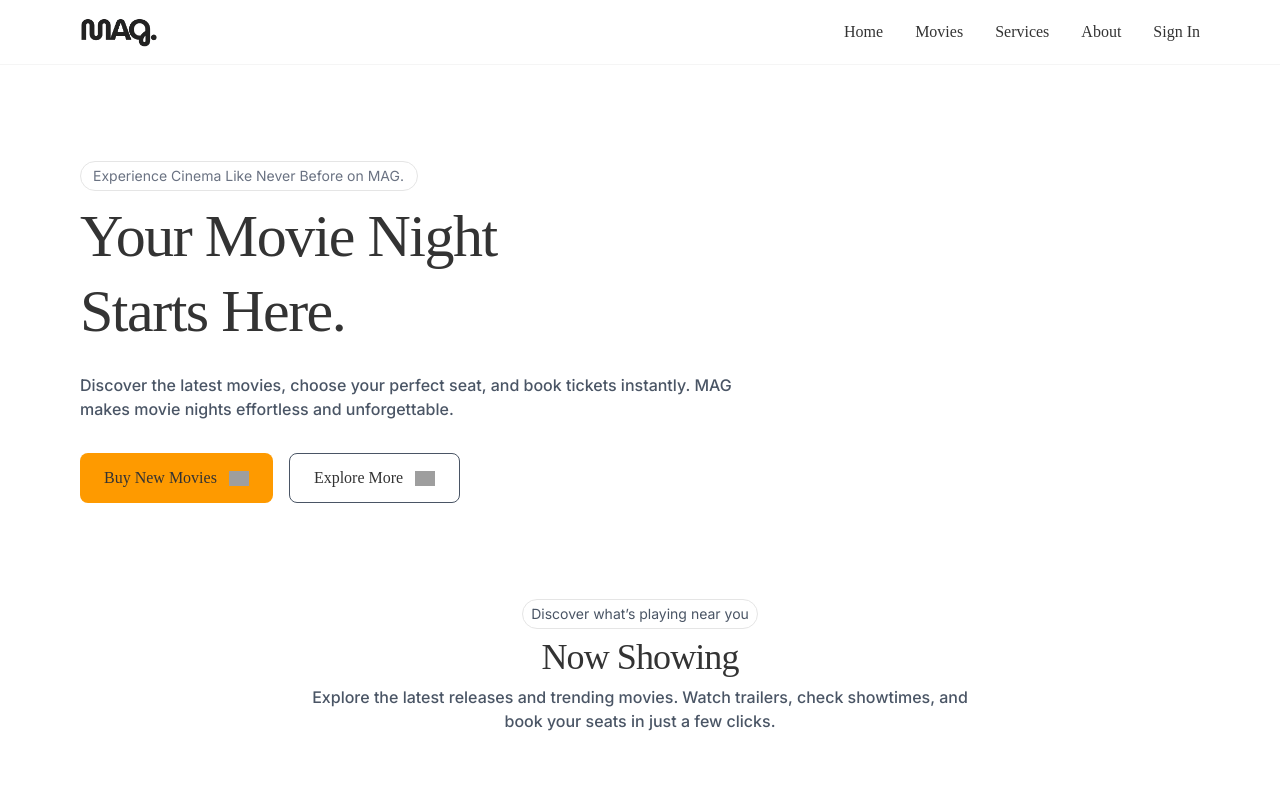
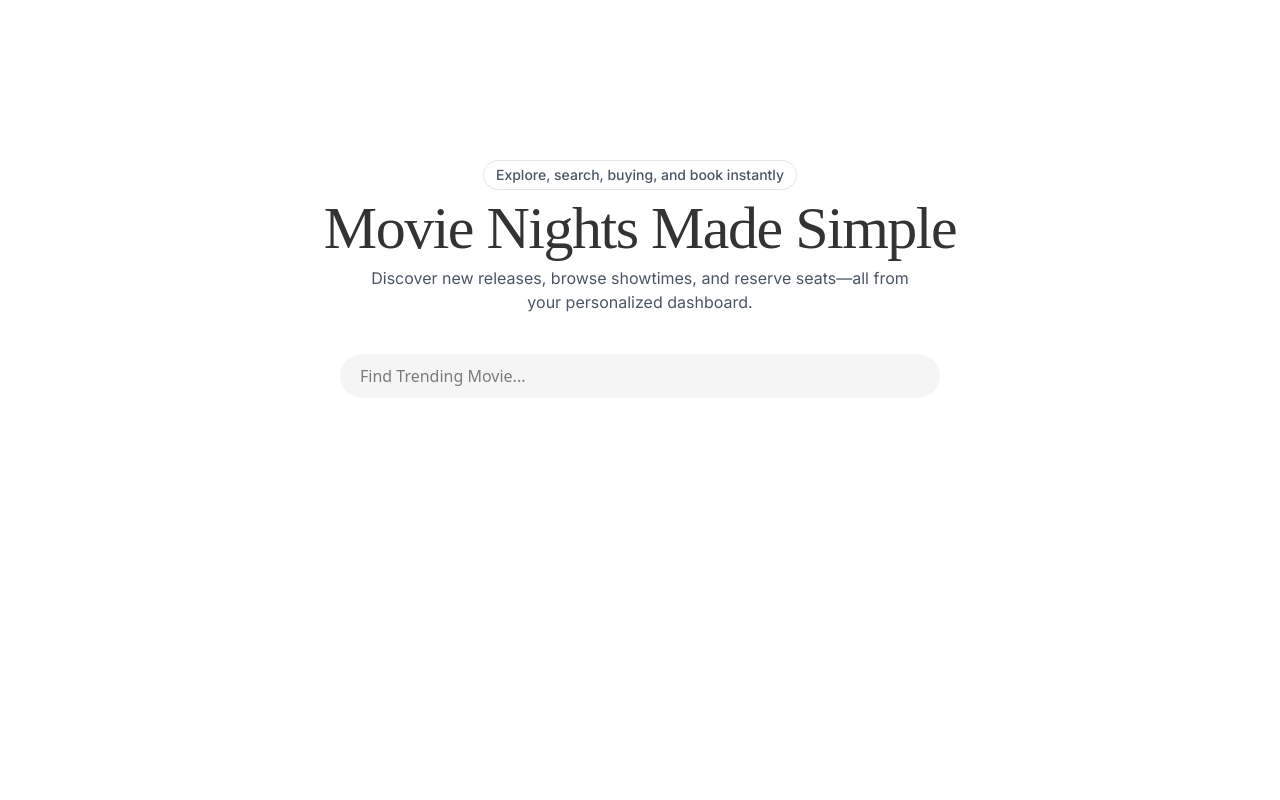
Before and after one commit to ireshdilsh/movie-buying-app, a React (Vite) app: page /user/dashbord in a window 1280 px wide. Shown: the top 800 px of the page. Built offline with nearby package versions, Linux system fonts and the light colour scheme; grey boxes are pictures that could not be loaded; a web font is replaced by a local one.

Commit message:
feat: add routing with react-router-dom and implement user dashboard

```diff
--- a/package.json
+++ b/package.json
@@ -15,6 +15,7 @@
     "@tailwindcss/vite": "^4.1.18",
     "react": "^19.2.0",
     "react-dom": "^19.2.0",
+    "react-router-dom": "^7.11.0",
     "tailwindcss": "^4.1.18"
   },
   "devDependencies": {
--- a/src/App.tsx
+++ b/src/App.tsx
@@ -1,11 +1,11 @@
 import React from 'react'
-import Routes from './Routes'
 import './App.css'
+import NavigateRoutes from './NavigateRoutes'
 
 export default function App() {
   return (
     <div>
-      <Routes/>
+      <NavigateRoutes/>
     </div>
   )
 }
--- /dev/null
+++ b/src/NavigateRoutes.tsx
@@ -0,0 +1,18 @@
+import React from 'react'
+import LandingPage from './pages/LandingPage'
+import { BrowserRouter,Routes,Route } from 'react-router-dom'
+import UserDashboard from './pages/UserDashboard'
+
+export default function NavigateRoutes() {
+  return (
+    <div>
+     {/* <LandingPage/> */}
+     <BrowserRouter>
+      <Routes>
+        <Route path='/' element={<LandingPage/>}></Route>
+        <Route path='/user/dashbord' element={<UserDashboard/>}></Route>
+      </Routes>
+     </BrowserRouter>
+    </div>
+  )
+}
--- a/src/Routes.tsx
+++ /dev/null
@@ -1,10 +0,0 @@
-import React from 'react'
-import LandingPage from './pages/LandingPage'
-
-export default function Routes() {
-  return (
-    <div>
-     <LandingPage/>
-    </div>
-  )
-}
--- a/src/pages/LandingPage.tsx
+++ b/src/pages/LandingPage.tsx
@@ -124,7 +124,7 @@ export default function LandingPage() {
               w-full sm:w-auto
               cursor-pointer
             "
-              onClick={() => { setlogin(true) }}
+              onClick={() => { setregister(true) }}
             >
               Buy New Movies
               <img
@@ -143,6 +143,8 @@ export default function LandingPage() {
               w-full sm:w-auto
               cursor-pointer
             "
+
+            onClick={()=>{setlogin(true)}}
             >
               Explore More
               <img
@@ -267,7 +269,7 @@ export default function LandingPage() {
             </button>
             <div className="flex justify-between items-center w-95">
               <p className="text-sm sm:text-sm mt-4">Don't have an account?</p>
-              <a href="#" className="text-sm sm:text-sm font-medium hover:underline mt-4" onClick={()=>{setlogin(false); setregister(true);}}>Sign Up</a>
+              <a href="#" className="text-sm sm:text-base font-medium hover:underline mt-4" onClick={()=>{setlogin(false); setregister(true);}}>Sign Up</a>
             </div>
           </div>
         </div>
@@ -340,7 +342,7 @@ export default function LandingPage() {
             </button>
             <div className="flex justify-between items-center w-95">
               <p className="text-sm sm:text-sm mt-4">Don't have an account?</p>
-              <a href="#" className="text-sm font-medium sm:text-sm hover:underline mt-4" onClick={()=>{setlogin(true);setregister(false);}}>Sign In</a>
+              <a href="#" className="text-sm font-medium sm:text-base hover:underline mt-4" onClick={()=>{setlogin(true);setregister(false);}}>Sign In</a>
             </div>
           </div>
         </div>
--- /dev/null
+++ b/src/pages/UserDashboard.tsx
@@ -0,0 +1,30 @@
+import React from 'react'
+
+export default function UserDashboard() {
+    return (
+        <div className="flex justify-center items-center px-4 sm:px-6">
+            <div className="flex justify-center items-center flex-col mt-24 sm:mt-32 lg:mt-40">
+
+                <p className="text-sm sm:text-sm text-gray-600 font-medium border border-neutral-200 px-3 py-1 rounded-3xl text-center">
+                    Explore, search, buying, and book instantly
+                </p>
+
+                <h1 className="text-3xl sm:text-4xl md:text-5xl lg:text-6xl my-2 font-medium text-center tracking-tight">
+                    Movie Nights Made Simple
+                </h1>
+
+                <p className="text-gray-600 text-center w-full sm:w-[420px] md:w-[560px] lg:w-[560px] text-sm sm:text-base">
+                    Discover new releases, browse showtimes, and reserve seats—all from your personalized dashboard.
+                </p>
+
+                <input
+                    type="text"
+                    className="px-5 mt-6 sm:mt-8 lg:mt-10 w-full sm:w-[320px] md:w-[420px] lg:w-[600px] h-10 sm:h-11 border bg-neutral-100 rounded-3xl border-none text-sm sm:text-base"
+                    placeholder="Find Trending Movie..."
+                />
+
+            </div>
+        </div>
+
+    )
+}
```
Also changed, not shown: 1 other file (tests, documents, lock files or other folders).
